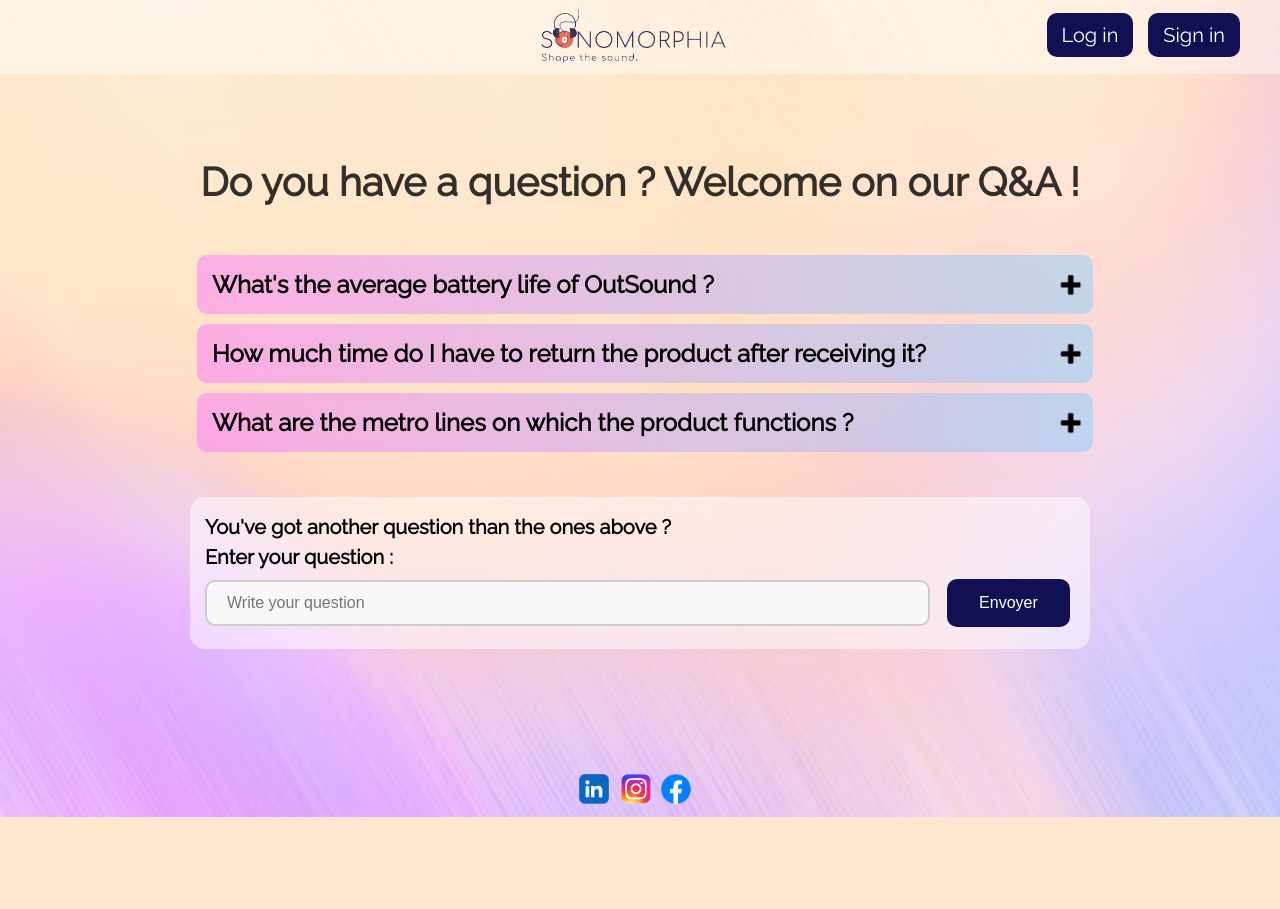
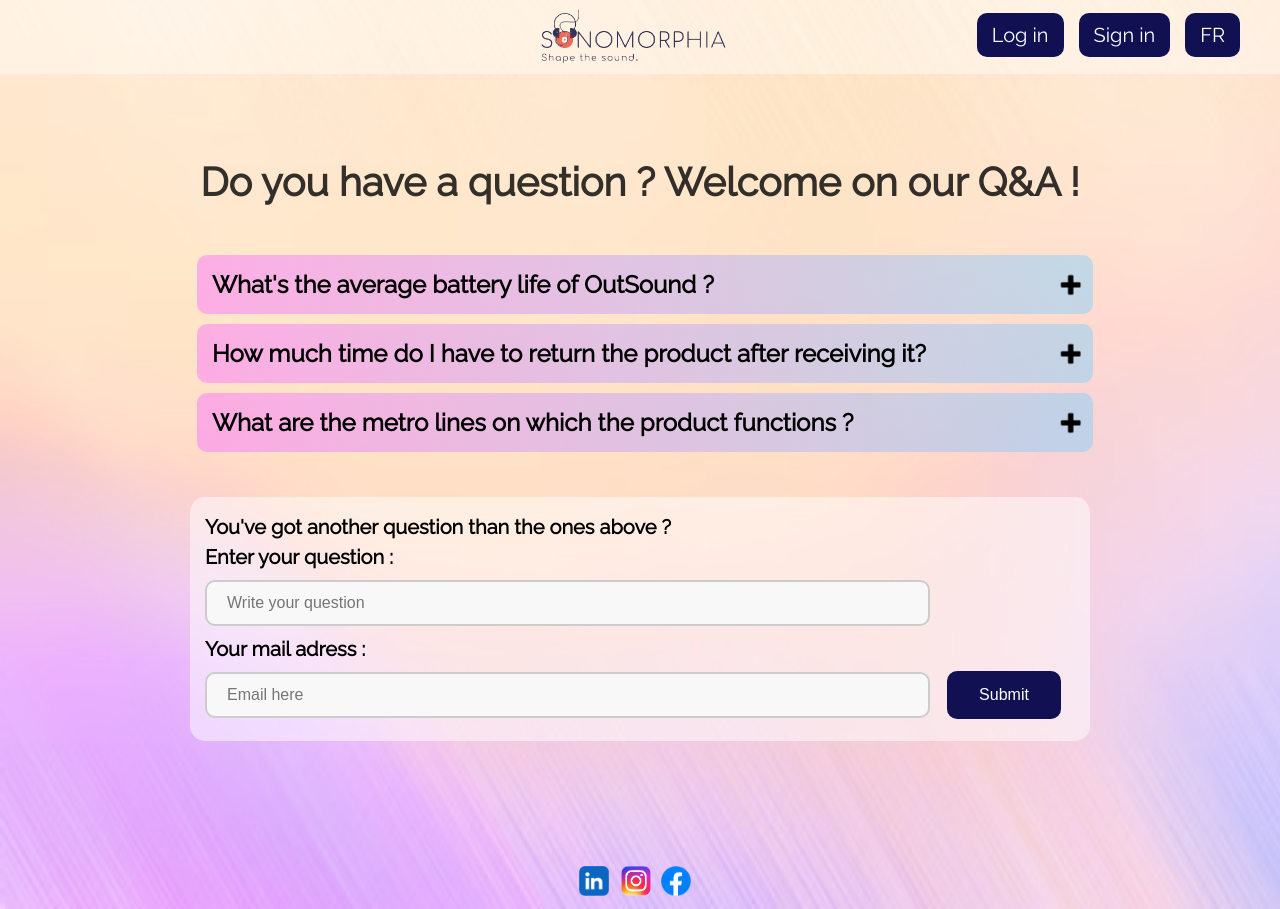
Before and after one commit to AygonR/Projet-App, a PHP site: page /page_faq_en.php in a window 1280 px wide. Before the commit the page ends 817 px from the top, so only its background shows below. Run offline with PHP 8.4, Linux system fonts and the light colour scheme; some libraries are stand-ins or nearby versions.

Commit message:
Update page_faq_en.php

```diff
--- a/page_faq_en.php
+++ b/page_faq_en.php
@@ -37,6 +37,7 @@ $conn = new mysqli($servername, $username, $password, $dbname);
             <div class="partie3">
                 <button class="connexion"><a href="Login.html">Log in</a></button>
                 <button class="connexion"><a href="Register.html">Sign in</a></button>
+                <button alt="FR" class="connexion"><a href="page_faq.php">FR</a></button>
             </div>
         </div>
     </header>
@@ -79,7 +80,11 @@ $conn = new mysqli($servername, $username, $password, $dbname);
             <form action="q_posee.php" method="post" id="formu" name ="q_posee">
                 <label for="query">Enter your question :</label>
                 <input type="text" id="query" placeholder='Write your question' name="query" required>
-                <input type="submit" value="Envoyer">
+                <br>
+                <label for="email">Your mail adress :</label>
+                <input type="email" id="email" placeholder='Email here' name="email" required>
+                <input type="submit" value="Submit">
+            </form>
             </form>
         </div>
         <div id="message">We've received your question, you'll get your answer as soon as possible !</datagrid>
```
